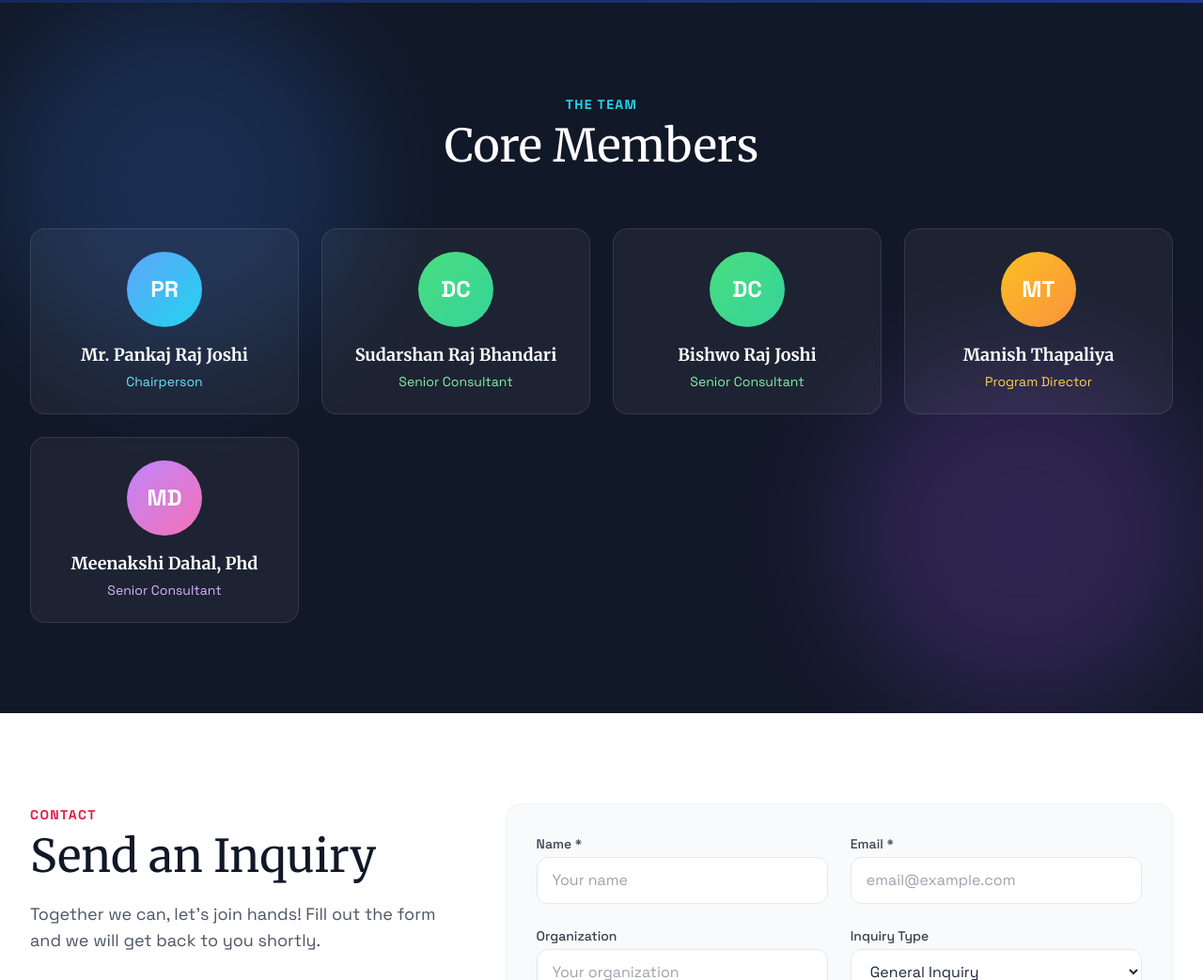
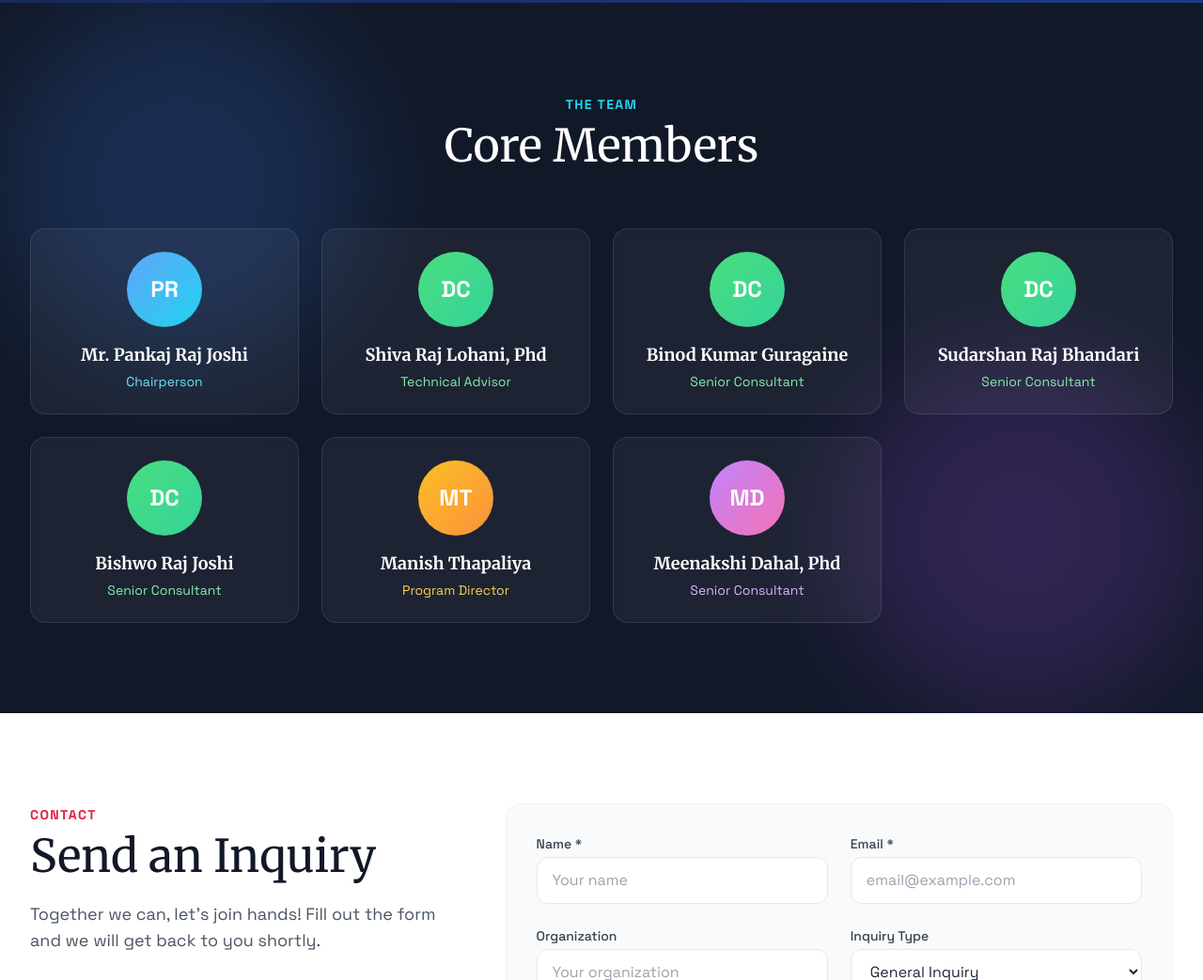
Before and after one commit to manish-thapaliya/rida, a plain HTML site: page index.html in a window 1280 px wide. Shown: the part 5174-6217 px from the top of the page at 94% size. Drawn offline with nearby package versions, Linux system fonts and the light colour scheme; animation ran at ten frames a second.

Commit message:
Update index.html

```diff
--- a/index.html
+++ b/index.html
@@ -729,6 +729,23 @@
           <div class="w-20 h-20 bg-gradient-to-br from-green-400 to-emerald-400 rounded-full mx-auto mb-4 flex items-center justify-center text-2xl font-bold">
             DC
           </div>
+          <h4 class="font-bold text-lg">Shiva Raj Lohani, Phd</h4>
+          <p class="text-green-300 text-sm mt-1">Technical Advisor</p>
+        </div>
+
+
+        <div class="reveal reveal-delay-1 bg-white/5 backdrop-blur-sm border border-white/10 rounded-2xl p-6 text-center hover:bg-white/10 transition-colors">
+          <div class="w-20 h-20 bg-gradient-to-br from-green-400 to-emerald-400 rounded-full mx-auto mb-4 flex items-center justify-center text-2xl font-bold">
+            DC
+          </div>
+          <h4 class="font-bold text-lg">Binod Kumar Guragaine</h4>
+          <p class="text-green-300 text-sm mt-1">Senior Consultant</p>
+        </div>
+
+        <div class="reveal reveal-delay-1 bg-white/5 backdrop-blur-sm border border-white/10 rounded-2xl p-6 text-center hover:bg-white/10 transition-colors">
+          <div class="w-20 h-20 bg-gradient-to-br from-green-400 to-emerald-400 rounded-full mx-auto mb-4 flex items-center justify-center text-2xl font-bold">
+            DC
+          </div>
           <h4 class="font-bold text-lg">Sudarshan Raj Bhandari</h4>
           <p class="text-green-300 text-sm mt-1">Senior Consultant</p>
         </div>
```
